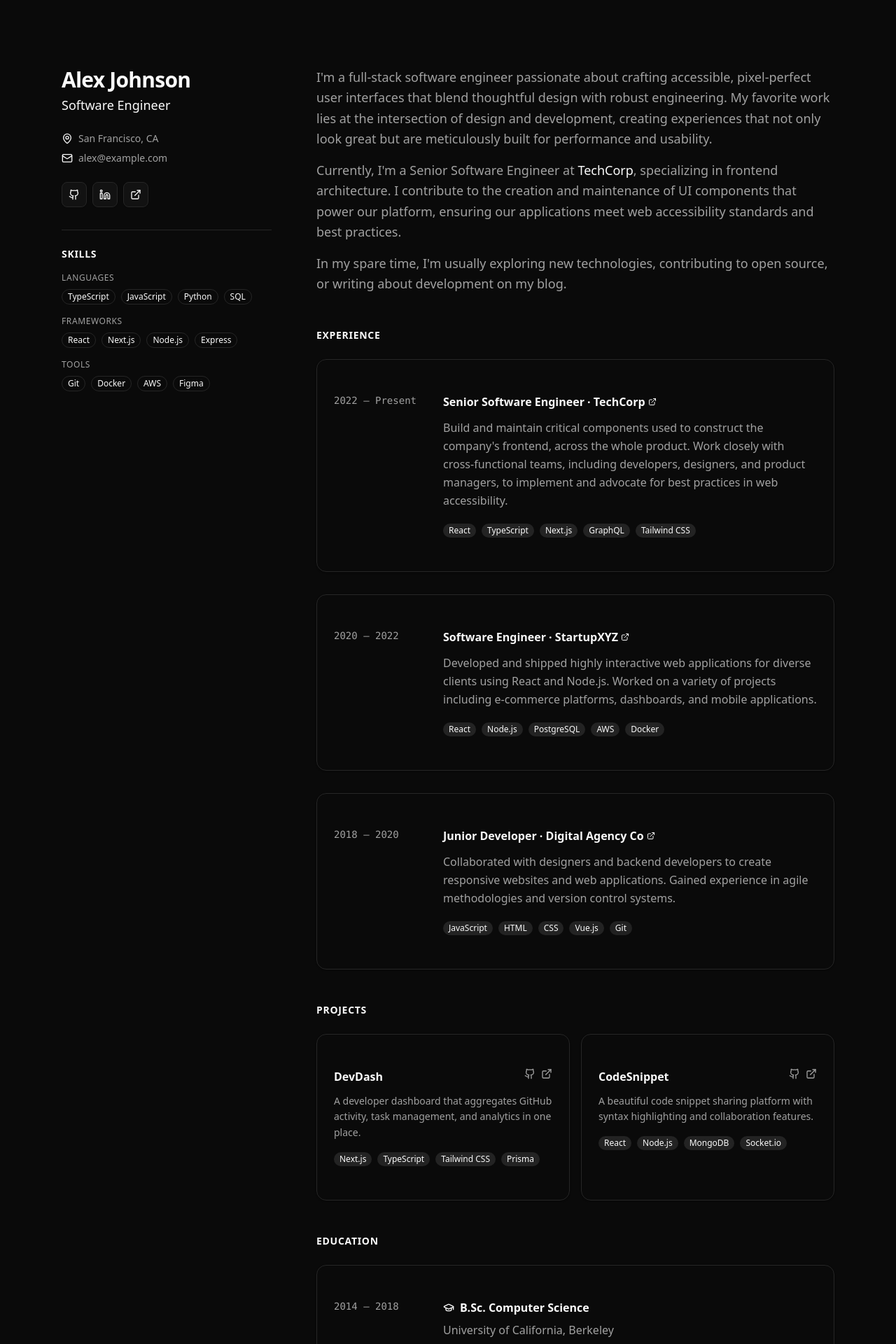
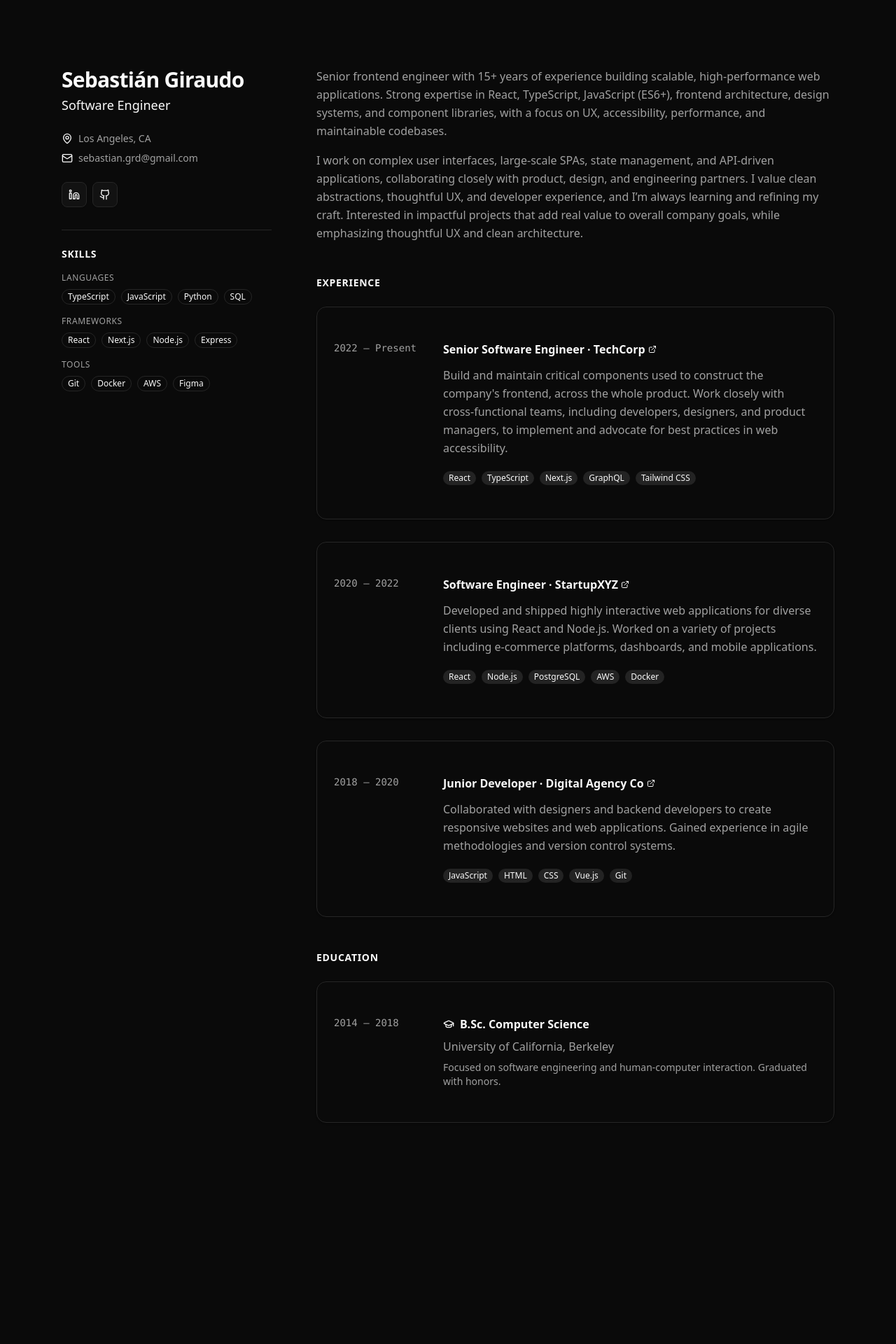
Before and after one commit to kimurakenshi/resume, a React (Vite) app: page / in a window 1280 px wide. Shown: the top 1920 px of the page at 70% size. After the commit the page ends 1700 px from the top, so only its background shows below. Built offline with nearby package versions, Linux system fonts and the light colour scheme.

Commit message:
dark theme

```diff
--- a/src/App.tsx
+++ b/src/App.tsx
@@ -3,7 +3,6 @@ import { AboutSection } from '@/components/resume/about-section';
 import { ExperienceSection } from '@/components/resume/experience-section';
 import { EducationSection } from '@/components/resume/education-section';
 import { SkillsSection } from '@/components/resume/skills-section';
-import { ProjectsSection } from '@/components/resume/projects-section';
 
 function App() {
   return (
@@ -20,7 +19,6 @@ function App() {
           <main className="space-y-12">
             <AboutSection />
             <ExperienceSection />
-            <ProjectsSection />
             <EducationSection />
           </main>
         </div>
--- a/src/components/resume/about-section.tsx
+++ b/src/components/resume/about-section.tsx
@@ -1,23 +1,21 @@
 export function AboutSection() {
   return (
     <section>
-      <p className="text-lg leading-relaxed text-muted-foreground">
-        I'm a full-stack software engineer passionate about crafting accessible,
-        pixel-perfect user interfaces that blend thoughtful design with robust
-        engineering. My favorite work lies at the intersection of design and
-        development, creating experiences that not only look great but are
-        meticulously built for performance and usability.
+      <p className="text-md leading-relaxed text-muted-foreground">
+        Senior frontend engineer with 15+ years of experience building scalable,
+        high-performance web applications. Strong expertise in React,
+        TypeScript, JavaScript (ES6+), frontend architecture, design systems,
+        and component libraries, with a focus on UX, accessibility, performance,
+        and maintainable codebases.
       </p>
-      <p className="text-lg leading-relaxed text-muted-foreground mt-4">
-        Currently, I'm a Senior Software Engineer at{' '}
-        <span className="text-foreground font-medium">TechCorp</span>,
-        specializing in frontend architecture. I contribute to the creation and
-        maintenance of UI components that power our platform, ensuring our
-        applications meet web accessibility standards and best practices.
-      </p>
-      <p className="text-lg leading-relaxed text-muted-foreground mt-4">
-        In my spare time, I'm usually exploring new technologies, contributing
-        to open source, or writing about development on my blog.
+
+      <p className="text-md leading-relaxed text-muted-foreground mt-4">
+        I work on complex user interfaces, large-scale SPAs, state management,
+        and API-driven applications, collaborating closely with product, design,
+        and engineering partners. I value clean abstractions, thoughtful UX, and
+        developer experience, and I’m always learning and refining my craft.
+        Interested in impactful projects that add real value to overall company
+        goals, while emphasizing thoughtful UX and clean architecture.
       </p>
     </section>
   );
--- a/src/components/resume/projects-section.tsx
+++ /dev/null
@@ -1,83 +0,0 @@
-import { Badge } from '@/components/ui/badge';
-import { Card, CardContent } from '@/components/ui/card';
-import { ExternalLink, Github } from 'lucide-react';
-
-const projects = [
-  {
-    title: 'DevDash',
-    description:
-      'A developer dashboard that aggregates GitHub activity, task management, and analytics in one place.',
-    technologies: ['Next.js', 'TypeScript', 'Tailwind CSS', 'Prisma'],
-    githubUrl: 'https://github.com',
-    liveUrl: 'https://devdash.example.com',
-  },
-  {
-    title: 'CodeSnippet',
-    description:
-      'A beautiful code snippet sharing platform with syntax highlighting and collaboration features.',
-
-    technologies: ['React', 'Node.js', 'MongoDB', 'Socket.io'],
-    githubUrl: 'https://github.com',
-    liveUrl: 'https://codesnippet.example.com',
-  },
-];
-
-export function ProjectsSection() {
-  return (
-    <section>
-      <h2 className="text-sm font-semibold uppercase tracking-wider text-primary mb-6">
-        Projects
-      </h2>
-      <div className="grid gap-4 sm:grid-cols-2">
-        {projects.map((project, index) => (
-          <Card
-            key={index}
-            className="bg-card border-border hover:border-primary/50 transition-colors group"
-          >
-            <CardContent className="p-6 space-y-3">
-              <div className="flex items-start justify-between">
-                <h3 className="font-semibold text-foreground group-hover:text-primary transition-colors">
-                  {project.title}
-                </h3>
-                <div className="flex gap-2">
-                  <a
-                    href={project.githubUrl}
-                    target="_blank"
-                    rel="noopener noreferrer"
-                    className="text-muted-foreground hover:text-primary transition-colors"
-                    aria-label={`${project.title} GitHub`}
-                  >
-                    <Github className="h-4 w-4" />
-                  </a>
-                  <a
-                    href={project.liveUrl}
-                    target="_blank"
-                    rel="noopener noreferrer"
-                    className="text-muted-foreground hover:text-primary transition-colors"
-                    aria-label={`${project.title} Live Demo`}
-                  >
-                    <ExternalLink className="h-4 w-4" />
-                  </a>
-                </div>
-              </div>
-              <p className="text-sm text-muted-foreground leading-relaxed">
-                {project.description}
-              </p>
-              <div className="flex flex-wrap gap-2 pt-1">
-                {project.technologies.map((tech) => (
-                  <Badge
-                    key={tech}
-                    variant="secondary"
-                    className="bg-primary/10 text-primary border-0 text-xs"
-                  >
-                    {tech}
-                  </Badge>
-                ))}
-              </div>
-            </CardContent>
-          </Card>
-        ))}
-      </div>
-    </section>
-  );
-}
--- a/src/components/resume/resume-header.tsx
+++ b/src/components/resume/resume-header.tsx
@@ -1,4 +1,4 @@
-import { Github, Linkedin, Mail, MapPin, ExternalLink } from 'lucide-react';
+import { Github, Linkedin, Mail, MapPin } from 'lucide-react';
 import { Button } from '@/components/ui/button';
 
 export function ResumeHeader() {
@@ -6,7 +6,7 @@ export function ResumeHeader() {
     <div className="space-y-6">
       <div className="text-center lg:text-left">
         <h1 className="text-3xl font-bold tracking-tight text-foreground">
-          Alex Johnson
+          Sebastián Giraudo
         </h1>
         <p className="text-lg text-primary font-medium mt-1">
           Software Engineer
@@ -16,14 +16,14 @@ export function ResumeHeader() {
       <div className="flex flex-col gap-2 text-sm text-muted-foreground">
         <div className="flex items-center gap-2 justify-center lg:justify-start">
           <MapPin className="h-4 w-4 text-primary" />
-          <span>San Francisco, CA</span>
+          <span>Los Angeles, CA</span>
         </div>
         <a
-          href="mailto:alex@example.com"
+          href="mailto:sebastian.grd@gmail.com"
           className="flex items-center gap-2 justify-center lg:justify-start hover:text-primary transition-colors"
         >
           <Mail className="h-4 w-4 text-primary" />
-          <span>alex@example.com</span>
+          <span>sebastian.grd@gmail.com</span>
         </a>
       </div>
 
@@ -35,22 +35,7 @@ export function ResumeHeader() {
           className="border-border hover:border-primary hover:text-primary bg-transparent"
         >
           <a
-            href="https://github.com"
-            target="_blank"
-            rel="noopener noreferrer"
-            aria-label="GitHub"
-          >
-            <Github className="h-4 w-4" />
-          </a>
-        </Button>
-        <Button
-          variant="outline"
-          size="icon"
-          asChild
-          className="border-border hover:border-primary hover:text-primary bg-transparent"
-        >
-          <a
-            href="https://linkedin.com"
+            href="https://www.linkedin.com/in/sebastiangiraudo/"
             target="_blank"
             rel="noopener noreferrer"
             aria-label="LinkedIn"
@@ -65,12 +50,12 @@ export function ResumeHeader() {
           className="border-border hover:border-primary hover:text-primary bg-transparent"
         >
           <a
-            href="https://portfolio.com"
+            href="https://github.com/kimurakenshi"
             target="_blank"
             rel="noopener noreferrer"
-            aria-label="Portfolio"
+            aria-label="GitHub"
           >
-            <ExternalLink className="h-4 w-4" />
+            <Github className="h-4 w-4" />
           </a>
         </Button>
       </div>
```
